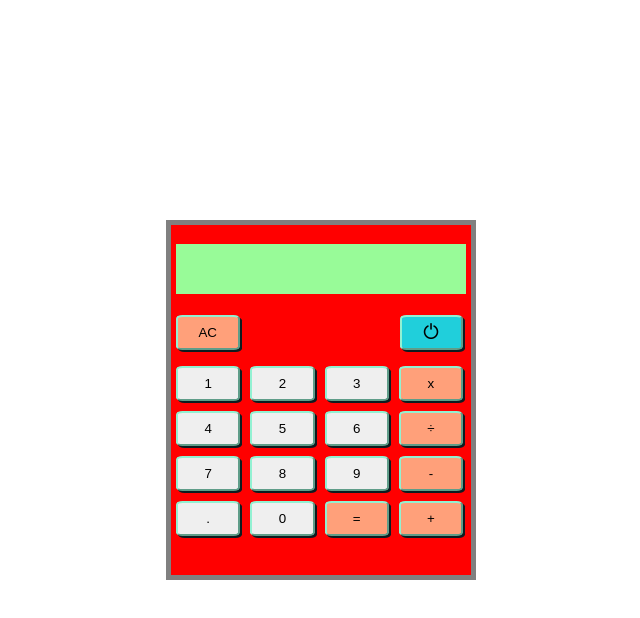
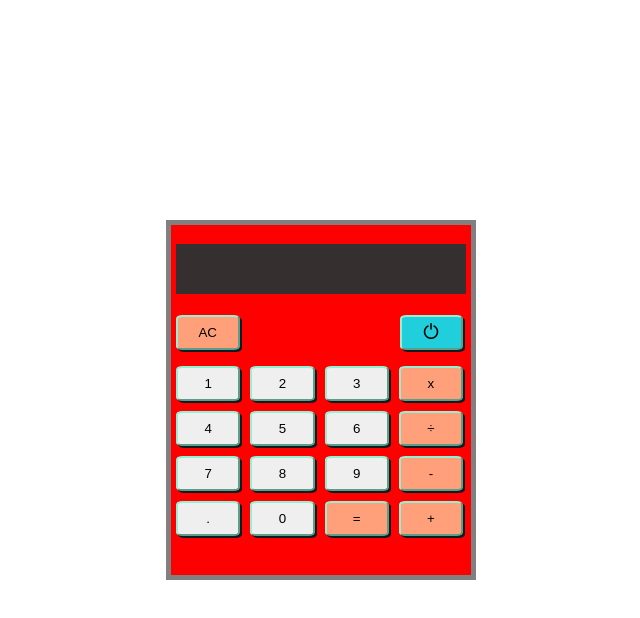
Before and after one commit to Praty28/Calculator, a plain HTML site: page index.html in a window 1280 px wide. Both pictures are taken after a click on the button 750 px from the left and 332 px from the top of the page. Shown: the whole page, without its empty margins (319-959 px from the left). Drawn offline with Linux system fonts and the light colour scheme.

Commit message:
add classlist toggle on power buton to turn off display

```diff
--- a/index.html
+++ b/index.html
@@ -11,7 +11,7 @@
 </head>
 <body>
     <div>
-        <span class="display">
+        <span  id="displaySpan">
             <p class="displayText"></p>
         </span>
 
--- a/script.js
+++ b/script.js
@@ -87,7 +87,15 @@ let secondValue = '';
 /* ##########################
     Buttons Top Row
 ########################## */
+var powerButton = document.querySelector(".power");
 
+
+powerButton.addEventListener("click", function() {
+
+    document.querySelector('p.displayText').textContent = "";
+    document.getElementById("displaySpan").classList.toggle("display");
+
+});
 
 const clear = document.querySelector(".AC")
 
--- a/stylesheet.css
+++ b/stylesheet.css
@@ -31,6 +31,11 @@ img {
     width: 33%;
 }
 
+.display {
+
+    background-color: rgb(53, 47, 47);
+}
+
 span {
     position: relative;
     display: block;
@@ -42,7 +47,13 @@ span {
     height: 50px;
 }
 
-.display>p {
+
+
+.displayText {
+    color: rgb(53, 47, 47);
+}
+
+span>p {
     position: relative;
     top: 11px;
     font-size: x-large;
```
